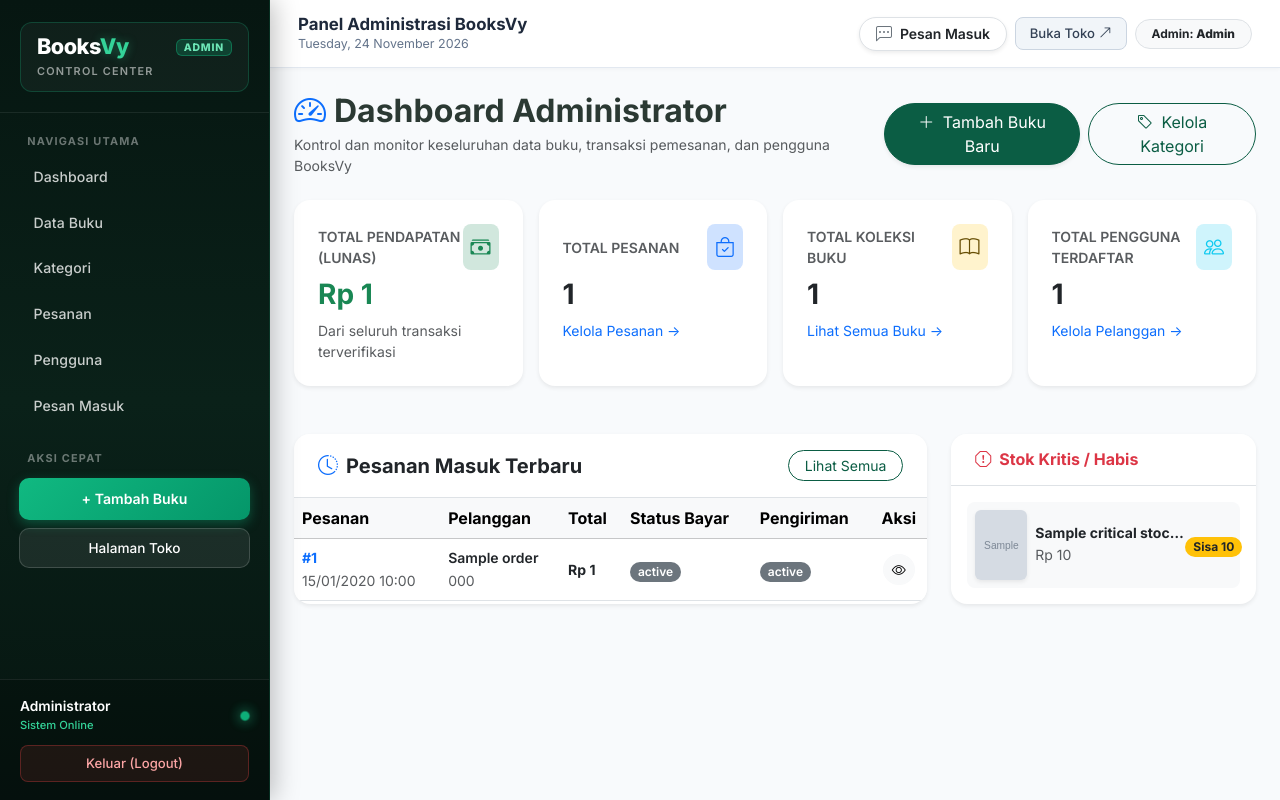
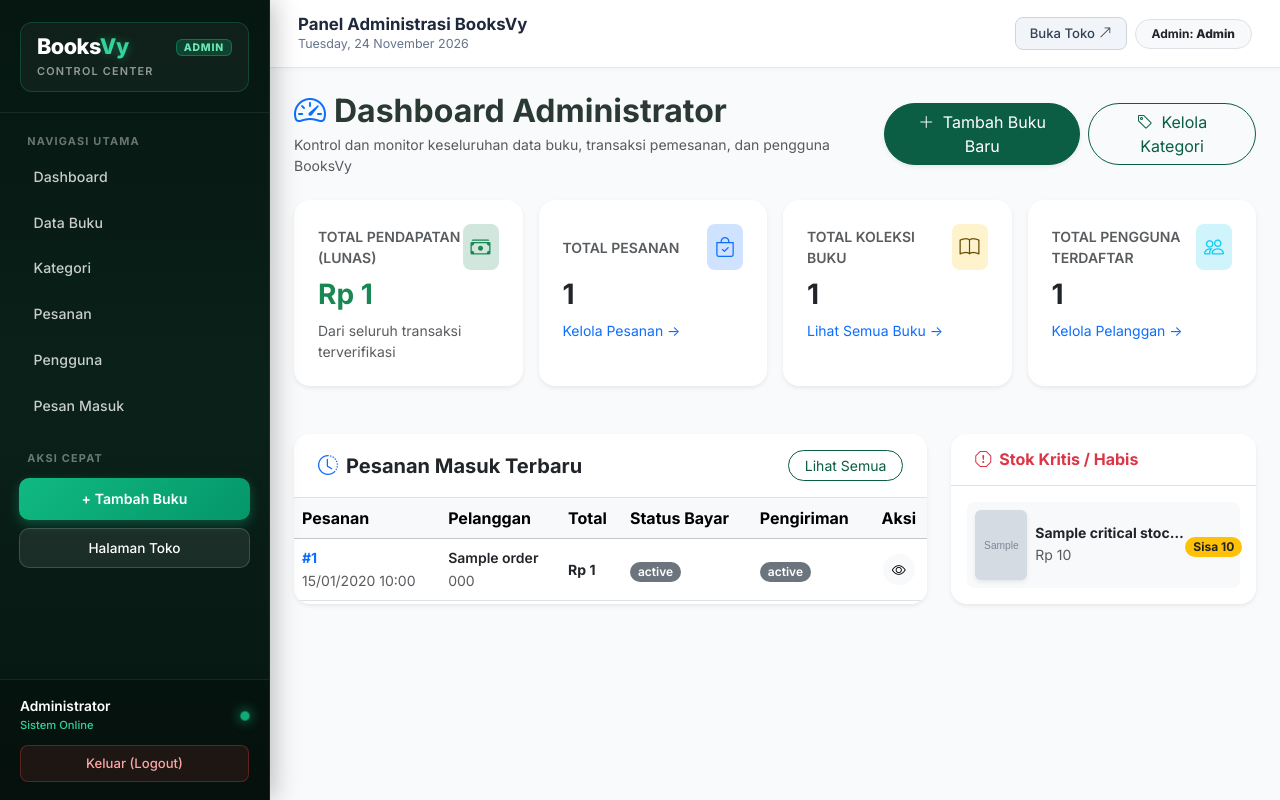
Before and after one commit to davyakbr/BooksVy, a Laravel app: template resources/views/admin/dashboard.blade.php in a window 1280 px wide. Run offline with Laravel 12, Linux system fonts and the light colour scheme; the template is opened without the code that fills it: most values are stand-ins (such as "Sample title", 1, 10 or a date in 2020); grey boxes marked "Sample" are stand-in pictures; data that the repository does not hold is empty; some libraries are stand-ins or nearby versions.

Commit message:
refactor: hanya pertahankan notifikasi badge merah di sidebar admin

```diff
--- a/resources/views/layouts/admin.blade.php
+++ b/resources/views/layouts/admin.blade.php
@@ -124,17 +124,6 @@
             </div>
 
             <div class="admin-header-actions d-flex align-items-center gap-2">
-                <!-- Tombol Notifikasi Pesan Masuk -->
-                <a href="{{ route('admin.messages.index') }}" class="btn btn-white bg-white border rounded-pill px-3 py-1 position-relative d-inline-flex align-items-center gap-2 shadow-sm text-dark text-decoration-none" title="Pesan Masuk">
-                    <i class="bi bi-chat-left-dots{{ ($unreadCount ?? 0) > 0 ? '-fill text-danger' : ' text-secondary' }}"></i>
-                    <span class="small fw-semibold d-none d-md-inline">Pesan Masuk</span>
-                    @if(($unreadCount ?? 0) > 0)
-                        <span class="badge rounded-pill bg-danger text-white fw-bold px-2 py-1 shadow-sm" style="font-size: 0.72rem;">
-                            {{ $unreadCount }} Baru
-                        </span>
-                    @endif
-                </a>
-
                 <a href="{{ route('home') }}" target="_blank" class="admin-btn-preview-store d-none d-sm-inline-flex align-items-center gap-1">
                     Buka Toko <i class="bi bi-arrow-up-right"></i>
                 </a>
```
